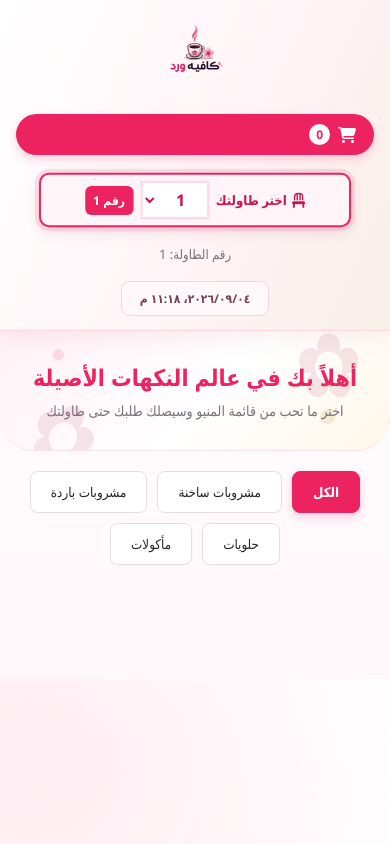
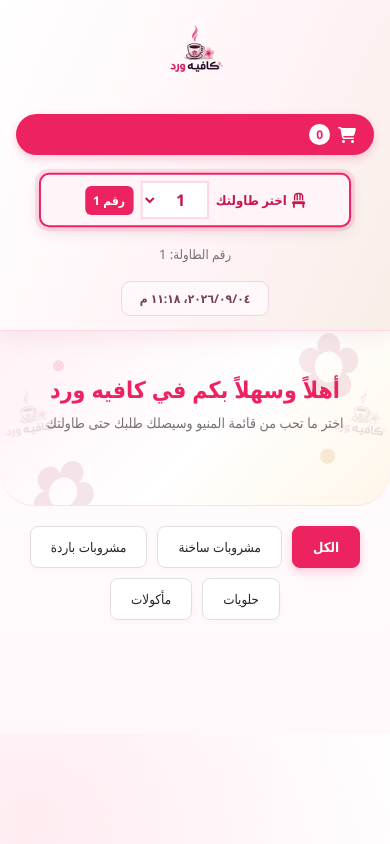
Before and after one commit to mustafaaboras112/ward-cafe, a plain HTML site: page index.html in a window 390 px wide. Drawn offline with Linux system fonts and the light colour scheme; no server answers.

```diff
--- a/index.html
+++ b/index.html
@@ -46,7 +46,9 @@
 
     <main>
         <section class="hero">
-            <h2>أهلاً بك في عالم النكهات الأصيلة</h2>
+            <img class="hero-brand hero-brand-right" src="q.png" alt="" aria-hidden="true">
+            <img class="hero-brand hero-brand-left" src="q.png" alt="" aria-hidden="true">
+            <h2>أهلاً وسهلاً بكم في كافيه ورد</h2>
             <p>اختر ما تحب من قائمة المنيو وسيصلك طلبك حتى طاولتك</p>
         </section>
 
--- a/style.css
+++ b/style.css
@@ -1199,11 +1199,61 @@ body.menu-page .logo img {
     height: 100px;
 }
 
+/* واجهة المنيو: هيدر أوسع وترحيب بشعاري ورد خفيفين على الجانبين. */
+body.menu-page header {
+    min-height: 104px;
+    padding-top: 18px;
+    padding-bottom: 18px;
+}
+
+body.menu-page .hero {
+    min-height: 210px;
+    padding-top: clamp(42px, 7vw, 76px);
+    padding-bottom: clamp(42px, 7vw, 76px);
+}
+
+.hero-brand {
+    position: absolute;
+    z-index: 0;
+    width: clamp(92px, 13vw, 180px);
+    height: auto;
+    opacity: .14;
+    pointer-events: none;
+    filter: saturate(.8);
+}
+
+.hero-brand-right { right: 5%; top: 50%; transform: translateY(-50%) rotate(8deg); }
+.hero-brand-left { left: 5%; top: 50%; transform: translateY(-50%) rotate(-8deg); }
+
+body.menu-page .hero h2,
+body.menu-page .hero p {
+    position: relative;
+    z-index: 1;
+}
+
 @media (max-width: 700px) {
     body.menu-page .logo img {
         width: 220px;
         height: 82px;
     }
+
+    body.menu-page header {
+        min-height: 0;
+        padding-top: 14px;
+        padding-bottom: 14px;
+    }
+
+    body.menu-page .hero {
+        min-height: 175px;
+    }
+
+    .hero-brand {
+        width: 82px;
+        opacity: .11;
+    }
+
+    .hero-brand-right { right: -12px; }
+    .hero-brand-left { left: -12px; }
 }
 
 body:has(#menu-grid) .hero {
```
